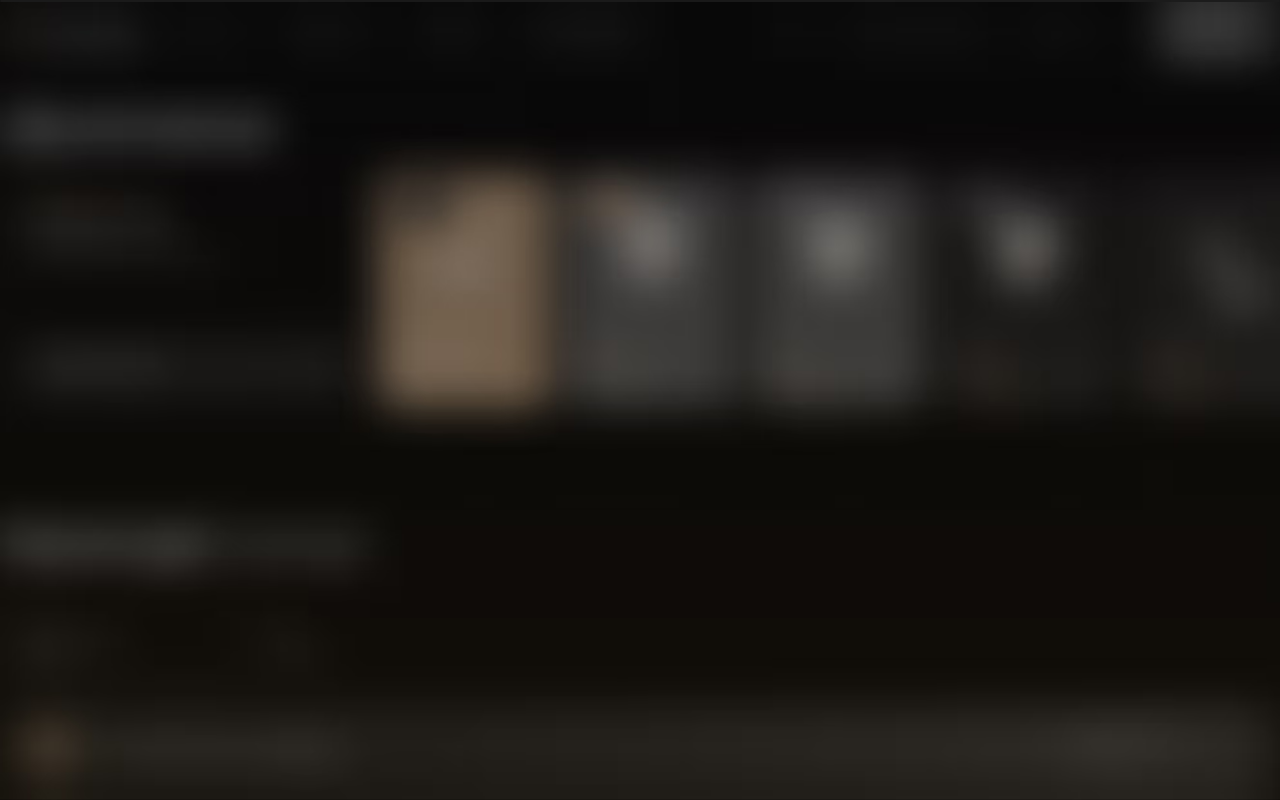
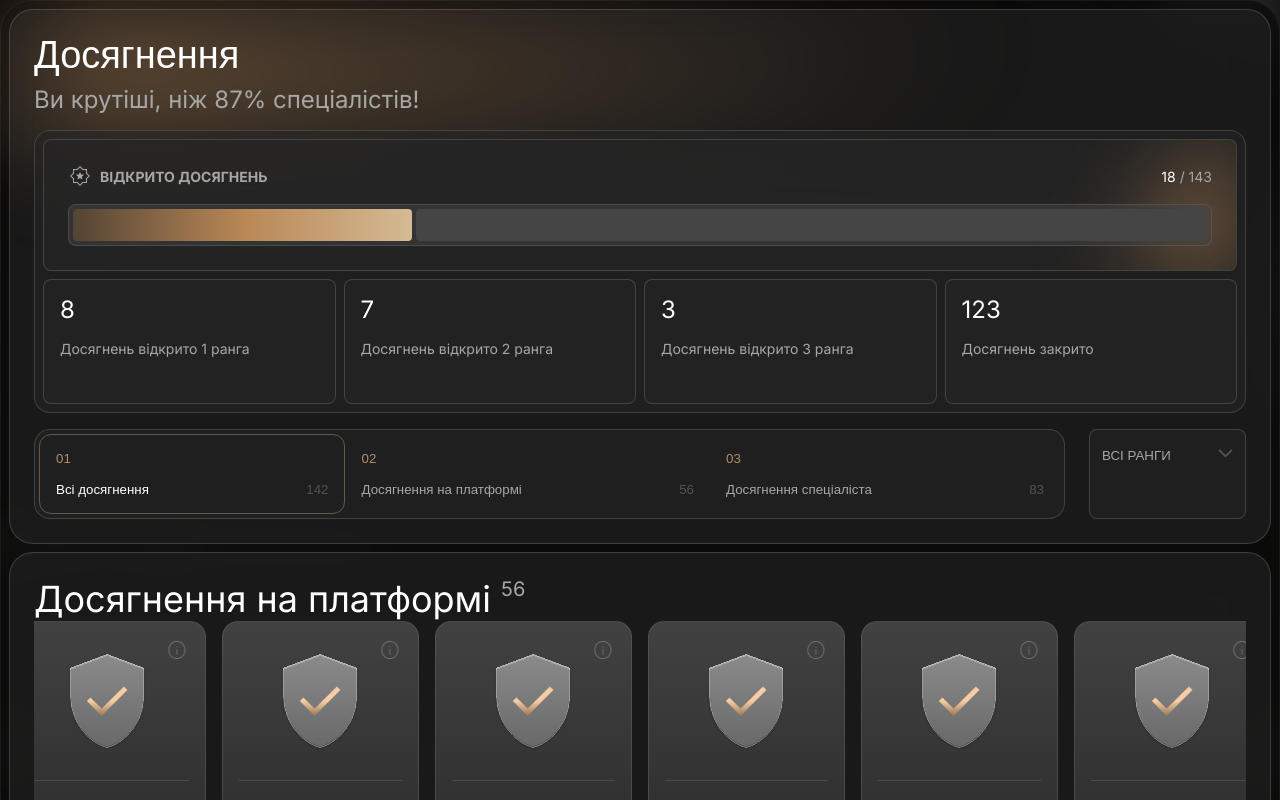
Before and after one commit to iskariott/xelerate, a Next.js app: page / in a window 1280 px wide. Shown: the top 800 px of the page. Built offline with nearby package versions, Linux system fonts and the light colour scheme.

Commit message:
Add Statistic component with layout and styles

```diff
--- a/pages/index.tsx
+++ b/pages/index.tsx
@@ -1,5 +1,6 @@
 import Head from 'next/head';
 import { Inter } from 'next/font/google';
+import Statistic from '@/widgets/ui/statistic';
 const inter = Inter({
     variable: '--font-inter',
     subsets: ['latin', 'cyrillic'],
@@ -16,7 +17,9 @@
             </Head>
 
             <div className={`background `} />
-            <div className={`${inter.className} blur`}></div>
+            <div className={`${inter.className} blur`}>
+                <Statistic />
+            </div>
         </>
     );
 }
--- /dev/null
+++ b/widgets/ui/statistic.module.scss
@@ -0,0 +1,62 @@
+@use '@/styles/variables' as *;
+
+.section {
+    background-color: $bg-secondary-color;
+    backdrop-filter: blur(30px);
+    border-radius: 24px;
+    border: 1px solid $border-color-mediumGray;
+    padding: 16px;
+    margin: 8px;
+
+    @include respond-to(tablet) {
+        padding: 24px;
+    }
+}
+
+@mixin wrapper($p, $br) {
+    margin-top: 16px;
+    background-color: $bg-secondary-color;
+    border: 1px solid rgba(#626262, 0.5);
+    padding: $p;
+    border-radius: $br;
+}
+
+.bg_Pr_Ach {
+    @include wrapper(8px, 16px);
+}
+.bg_Sw {
+    @include wrapper(4px, 16px);
+}
+.bg_Rang {
+    @include wrapper(0px, 8px);
+}
+
+@include respond-to(desktop) {
+    .bg_Rang {
+        width: 157px;
+    }
+    .bg_Sw {
+        flex: 1;
+    }
+
+    .wp {
+        display: flex;
+        gap: 24px;
+    }
+}
+
+.title {
+    width: fit-content;
+    position: relative;
+    span {
+        width: 25px;
+        font-size: 16px;
+        position: absolute;
+        top: 0;
+        right: calc(-25px - 10px);
+        color: $font-color-secondary;
+        @include respond-to(desktop) {
+            font-size: 20px;
+        }
+    }
+}
--- /dev/null
+++ b/widgets/ui/statistic.tsx
@@ -0,0 +1,37 @@
+import Achivements from '@/entities/total-achive/ui/achivements/achivements';
+import Progress from '@/entities/total-achive/ui/progress/progress';
+import Switcher from '@/entities/total-achive/ui/switcher/switcher';
+import Title from '@/entities/total-achive/ui/title/title';
+import Dropdown from '@/features/dropdown/ui/dropdown';
+import st from './statistic.module.scss';
+import Carousel from '@/features/carousel/ui/carousel';
+
+export default function Statistic() {
+    return (
+        <>
+            <section className={st.section}>
+                <Title />
+                <div className={st.bg_Pr_Ach}>
+                    <Progress />
+                    <Achivements />
+                </div>
+                <div className={st.wp}>
+                    <div className={st.bg_Sw}>
+                        <Switcher />
+                    </div>
+                    <div className={st.bg_Rang}>
+                        <Dropdown />
+                    </div>
+                </div>
+            </section>
+            <section className={st.section}>
+                <h2 className={st.title}>
+                    {'Досягнення на платформі'}
+                    <span className={st.count}>56</span>
+                </h2>
+
+                <Carousel />
+            </section>
+        </>
+    );
+}
```
